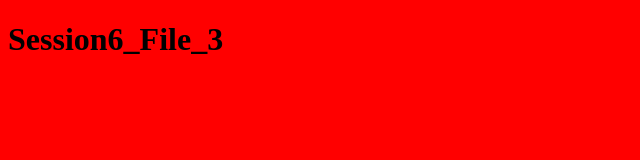
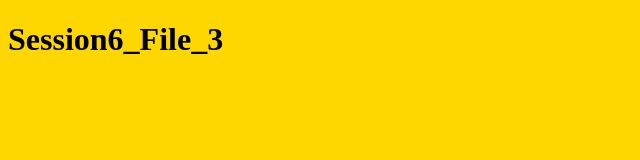
Before and after one commit to SerjanMahmud/Session6_File_3, a plain HTML site: page index.html in a window 1280 px wide. Shown: the whole page, without its empty margins (0-640 px from the left). Drawn offline with Linux system fonts and the light colour scheme.

Commit message:
4th commit

```diff
--- a/index.html
+++ b/index.html
@@ -7,7 +7,7 @@
 
     <style>
         body {
-            background-color: red;
+            background-color: gold;
         }
     </style>
 </head>
```
